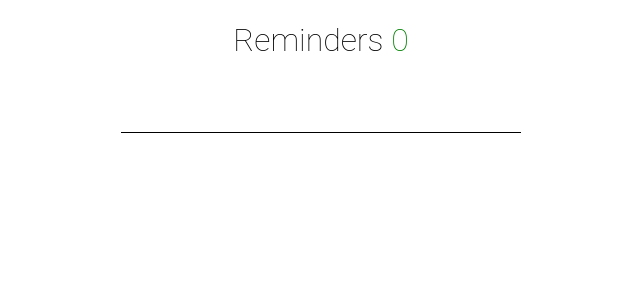
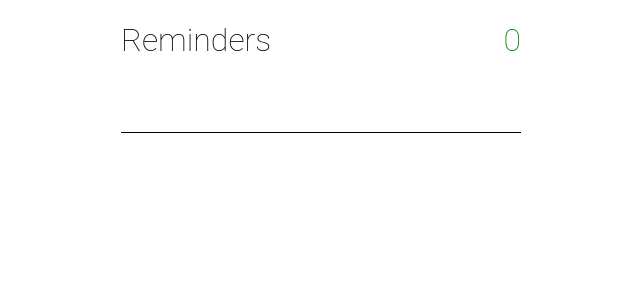
Before and after one commit to mbevko/sos-todo, a React (Create React App) app: page / in a window 1280 px wide. Shown: the top 300 px of the page, without its empty margins (319-959 px from the left). Built offline with nearby package versions, Linux system fonts and the light colour scheme.

Commit message:
styled header

```diff
--- a/src/components/Header.js
+++ b/src/components/Header.js
@@ -3,7 +3,8 @@ export default function Header ({list}) {
 
     return(
         <div className="header">
-            <h1>Reminders <span style={{color:"green"}}>{list.length}</span></h1>
+            <h1>Reminders</h1>
+            <h1 style={{color:"green"}}>{list.length}</h1>
         </div>
     )
 }
--- a/src/components/List.css
+++ b/src/components/List.css
@@ -6,6 +6,12 @@
     margin: auto;
     align-items: center;
     height: 100vh;
+}
+
+.header {
+    width: 400px;
+    display: flex;
+    justify-content: space-between;
 }
 
 ol {
```
